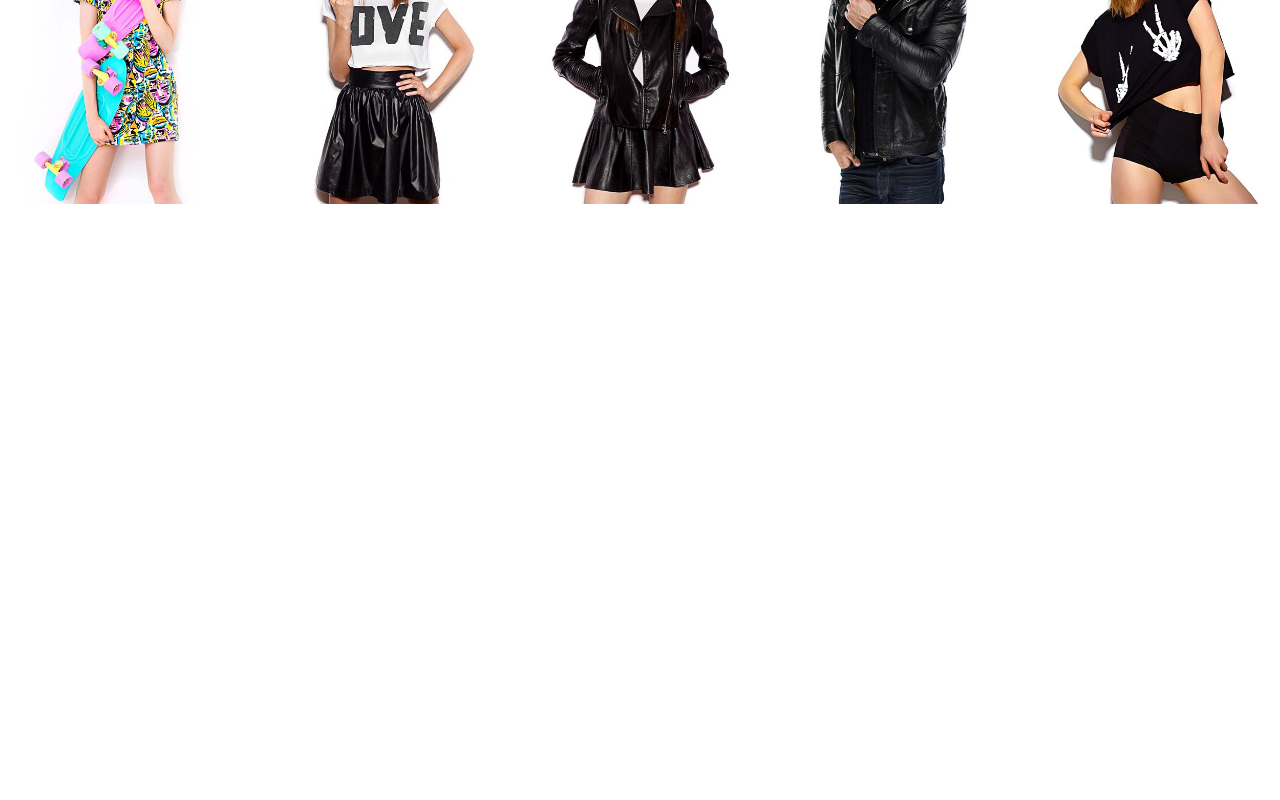
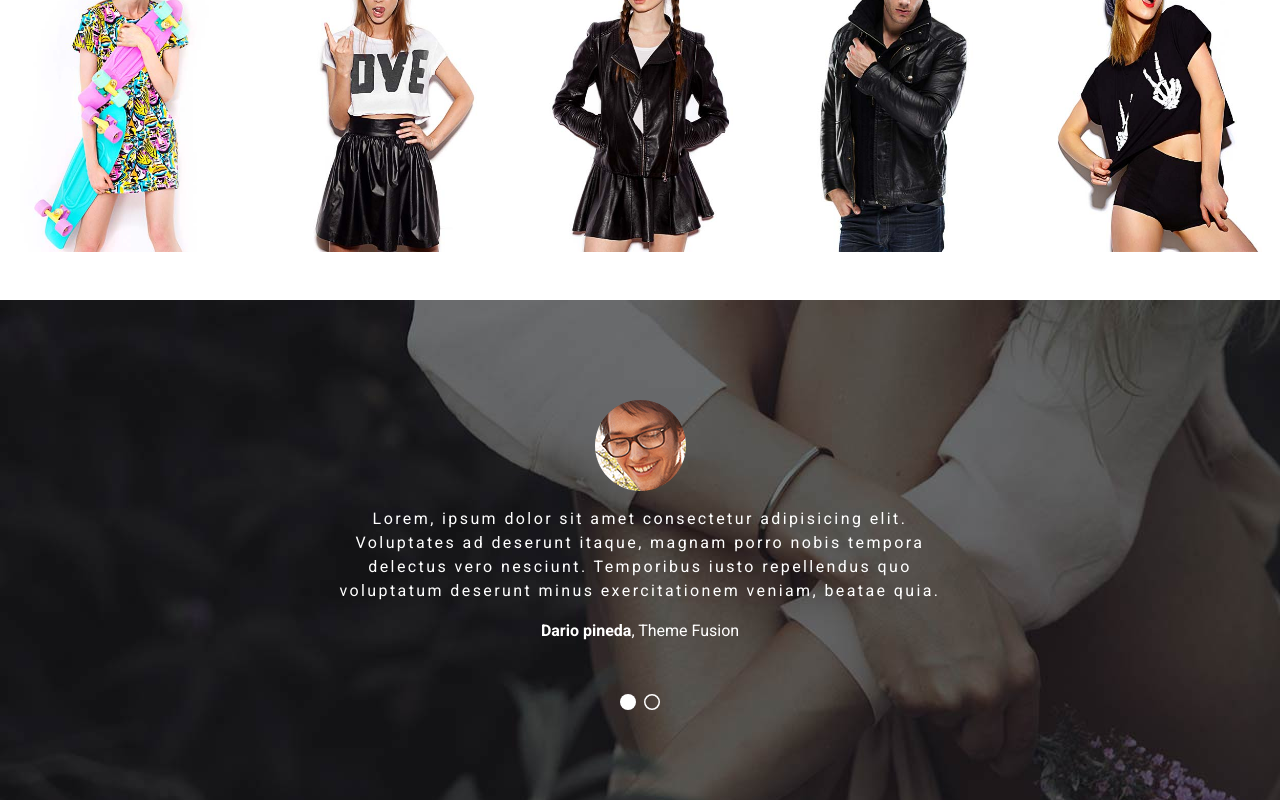
Before and after one commit to patrictobola/proj-html-vuejs, a Vue app: page / in a window 1280 px wide. Shown: the part 3470-4270 px from the top of the page. Before the commit the page ends 3674 px from the top, so only its background shows below. Built offline with nearby package versions, Linux system fonts and the light colour scheme.

Commit message:
section testimonial done [only male]

```diff
--- a/src/components/AppMain.vue
+++ b/src/components/AppMain.vue
@@ -4,8 +4,9 @@ import SectionTitle from './main/sections/SectionTitle.vue'
 import SectionContainer from './main/sections/SectionContainer.vue';
 import SectionCollection from './main/sections/SectionCollection.vue';
 import SectionBestseller from './main/sections/SectionBestseller.vue';
-import SectionOffers from './main/sections/SectionOffers.vue'
-import SectionArrivals from './main/sections/SectionArrivals.vue'
+import SectionOffers from './main/sections/SectionOffers.vue';
+import SectionArrivals from './main/sections/SectionArrivals.vue';
+import SectionTestimonial from './main/sections/SectionTestimonial.vue'
 export default {
     components: {
         JumbotronPage,
@@ -15,6 +16,7 @@ export default {
         SectionBestseller,
         SectionOffers,
         SectionArrivals,
+        SectionTestimonial,
     }
 }
 </script>
@@ -31,6 +33,7 @@ export default {
 
     <SectionTitle :title="`New Arrivals`" :description="`Brand new products from top designers`" />
     <SectionArrivals />
+    <SectionTestimonial />
 </template>
 
 <style></style>
--- a/src/components/main/carousel/BaseCarousel.vue
+++ b/src/components/main/carousel/BaseCarousel.vue
@@ -12,7 +12,7 @@ export default {
 </script>
 
 <template>
-    <div class="carousel d-flex">
+    <div class="carousel d-flex justify-content-center mb-5">
         <BaseCard v-for="product in store.bestSellers" :imagePath="product.imagePath" />
 
     </div>
--- /dev/null
+++ b/src/components/main/sections/SectionTestimonial.vue
@@ -0,0 +1,41 @@
+<script>
+import { FontAwesomeIcon } from '@fortawesome/vue-fontawesome';
+
+</script>
+
+<template>
+    <section class="d-flex justify-content-center align-items-center">
+        <div class="testimonial-container text-center">
+            <figure><img src="../../../assets/images/testimonials/man_testimonial.png" alt=""></figure>
+            <p>Lorem, ipsum dolor sit amet consectetur adipisicing elit. Voluptates ad deserunt itaque, magnam porro nobis
+                tempora delectus vero nesciunt. Temporibus iusto repellendus quo voluptatum deserunt minus exercitationem
+                veniam, beatae quia.</p>
+            <span><b>Dario pineda</b>, Theme Fusion</span>
+            <div class="mt-5">
+
+                <FontAwesomeIcon icon="fas fa-circle" class="me-2" />
+                <FontAwesomeIcon icon="far fa-circle" />
+            </div>
+        </div>
+    </section>
+</template>
+
+<style lang="scss" scoped>
+@import '../../../scss/variables';
+
+section {
+    height: 500px;
+    background: url('../../../assets/images/testimonials/testimonials_home_1_bg.jpg');
+}
+
+.testimonial-container {
+    height: 100%;
+    width: 50%;
+    padding: 100px 0;
+    color: $white;
+}
+
+p {
+    letter-spacing: 0.150rem;
+}
+</style>
--- a/src/main.js
+++ b/src/main.js
@@ -19,11 +19,11 @@ import { FontAwesomeIcon } from '@fortawesome/vue-fontawesome'
 
 /* import specific icons */
 import { faFacebookF, faTwitter, faInstagram, faYoutube} from '@fortawesome/free-brands-svg-icons'
-import { faCartShopping} from '@fortawesome/free-solid-svg-icons'
-import { faMagnifyingGlass } from '@fortawesome/free-solid-svg-icons'
+import { faCartShopping, faMagnifyingGlass, faCircle as fasCircle} from '@fortawesome/free-solid-svg-icons'
+import { faCircle as farCircle } from '@fortawesome/free-regular-svg-icons'
 
 /* add icons to the library */
-library.add(faFacebookF, faTwitter, faYoutube,faInstagram, faCartShopping, faMagnifyingGlass )
+library.add(faFacebookF, faTwitter, faYoutube,faInstagram, faCartShopping, faMagnifyingGlass, fasCircle, farCircle )
 
 createApp(App)
 .component('FontAwesomeIcon', FontAwesomeIcon)
```
